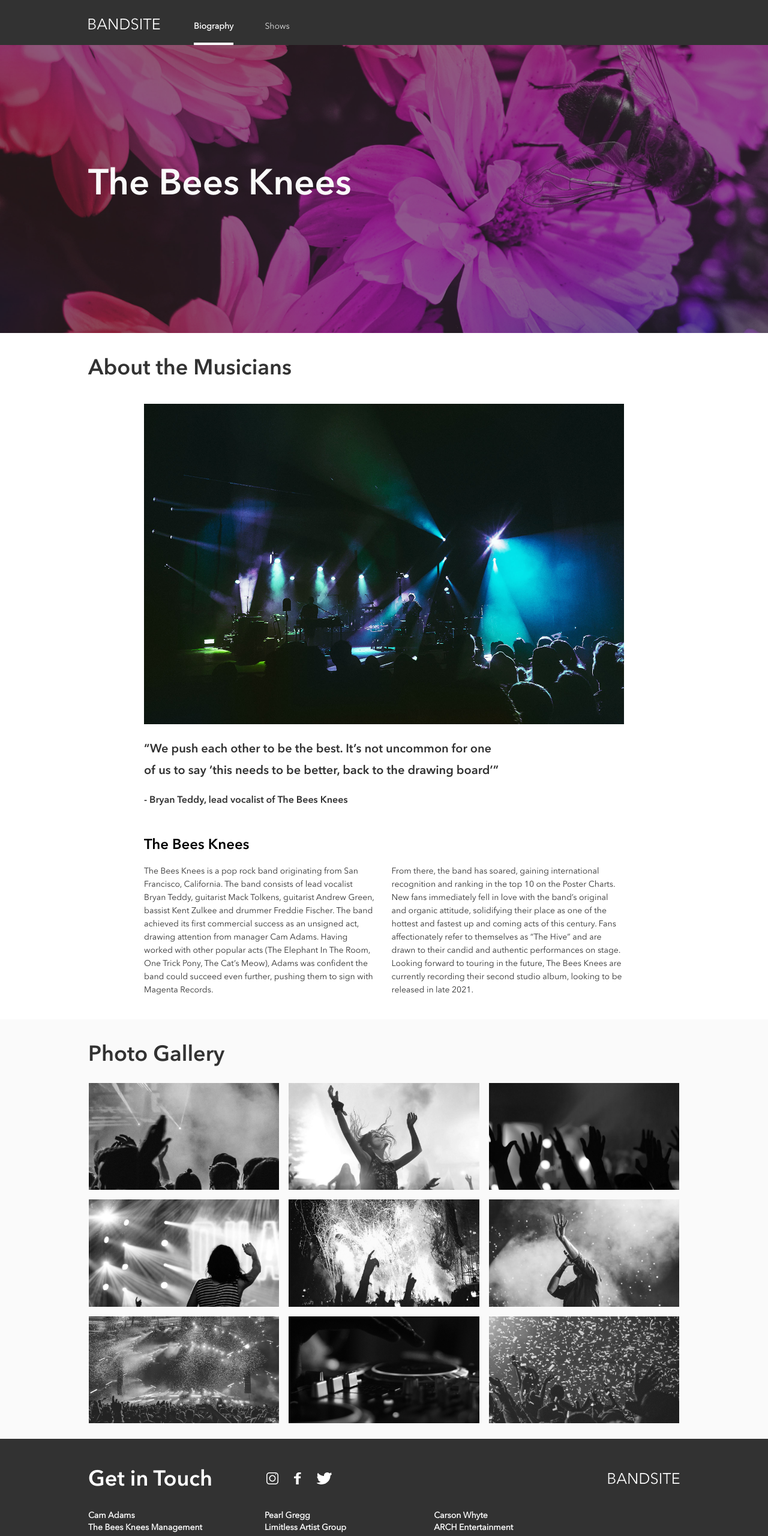
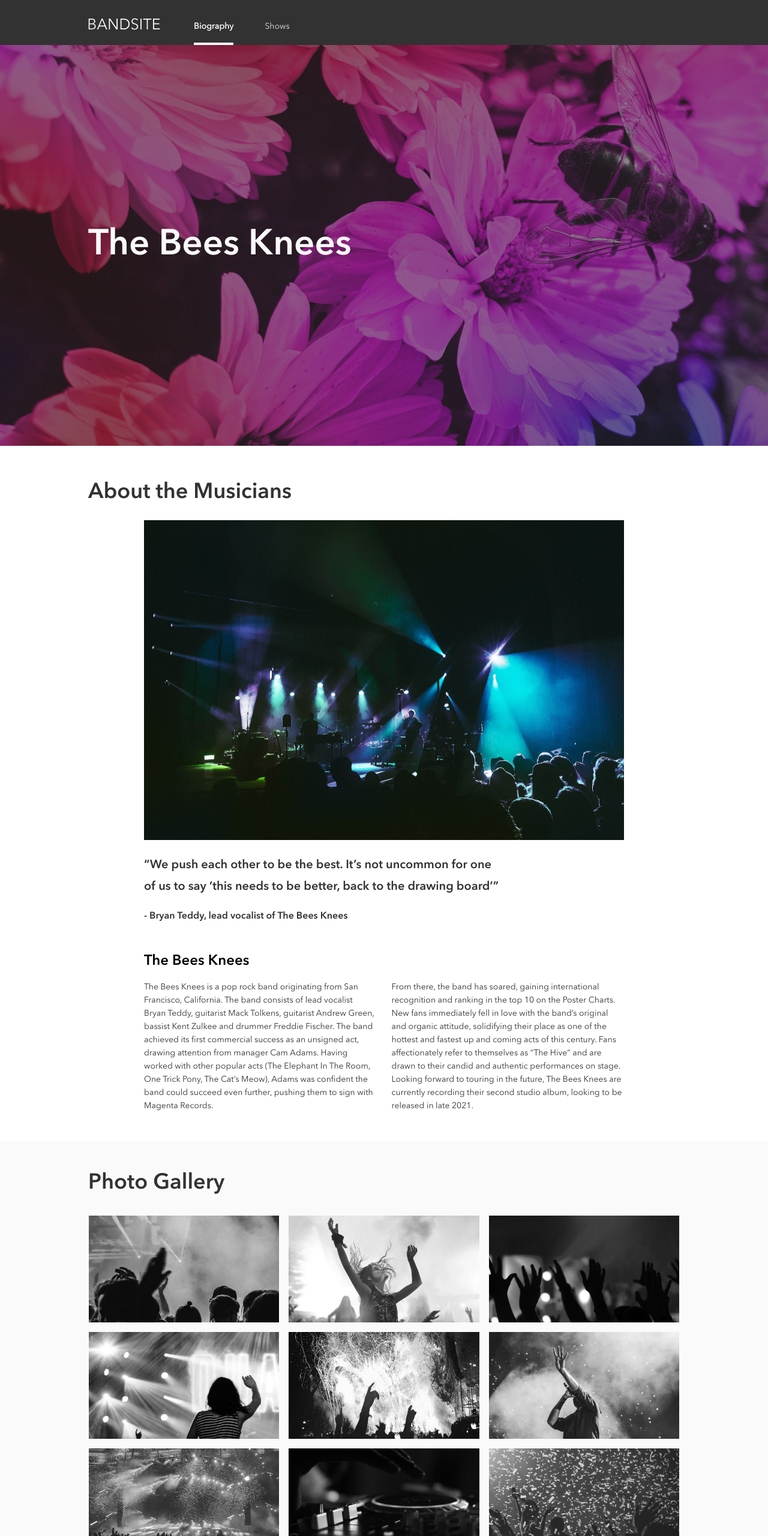
Before and after one commit to gtiku/giyona-tiku-bandsite, a plain HTML site: page index.html in a window 1280 px wide. Shown: the top 2560 px of the page at 60% size. Drawn offline with nearby package versions, Linux system fonts and the light colour scheme; files that its build step writes are made by us from their sources.

Commit message:
refactored sass

```diff
--- a/index.html
+++ b/index.html
@@ -133,6 +133,23 @@
           </div>
         </div>
       </section>
+
+      <!-- <section class="comments">
+      <h2 class="comments__header section__header">Join the Conversation</h2>
+      <div class="comments__form">
+        <img src="./assets/images/Mohan-muruge.jpg" alt="profile pic" class="comments__pfp">
+        <div class="comments__input">
+          <label for="name" class="comments__form-name">NAME</label>
+          <input type="text" name="name" id="name" class="comments__form-name">
+
+          <label for="name" class="comments__form-text">COMMENT</label>
+          <input type="text" name="name" id="name" class="comments__form-text">
+        </div>
+
+
+      </div>
+      <div class="comments__box"></div>
+    </section> -->
     </main>
     <footer class="footer">
       <div class="footer__heading">
@@ -173,8 +190,8 @@
       <div class="footer__contact contact">
         <div class="footer__column">
           <div class="footer__name">
-            <p><strong>Cam Adams</strong></p>
-            <p><strong>The Bees Knees Management</strong></p>
+            <p>Cam Adams</p>
+            <p>The Bees Knees Management</p>
           </div>
           <div class="footer__location">
             <p>503 Broadway Penthouse</p>
@@ -186,8 +203,8 @@
         </div>
         <div class="footer__column">
           <div class="footer__name">
-            <p><strong>Pearl Gregg</strong></p>
-            <p><strong>Limitless Artist Group</strong></p>
+            <p>Pearl Gregg</p>
+            <p>Limitless Artist Group</p>
           </div>
           <div class="footer__location">
             <p>Booking Agent for</p>
@@ -201,8 +218,8 @@
         </div>
         <div class="footer__column">
           <div class="footer__name">
-            <p><strong>Carson Whyte</strong></p>
-            <p><strong>ARCH Entertainment</strong></p>
+            <p>Carson Whyte</p>
+            <p>ARCH Entertainment</p>
           </div>
           <div class="footer__location">
             <p>Booking Agent for</p>
--- a/styles/bio.scss
+++ b/styles/bio.scss
@@ -4,52 +4,84 @@
 @use "./partials/global";
 
 .hero {
-  height: 50vh;
+  min-height: 30rem;
+  max-height: 40rem;
   background-image: url(../../assets/images/hero-bio.jpg);
   background-size: cover;
   background-position: center;
   z-index: -1;
 
-  &__header {
-    padding: 20vh 5vw;
-    color: $alabaster;
-    font-weight: 400;
+  @include tablet {
+    min-height: 50rem;
+    max-height: 60rem;
+  }
+
+  @include desktop {
+    min-height: 60rem;
+    max-height: 80rem;
   }
 
   &__overlay {
     padding: 0;
     margin: 0;
     background-color: rgba(32, 32, 32, 0.5);
-    height: 50vh;
     z-index: 2;
+    min-height: 30rem;
+    max-height: 40rem;
+
+    @include tablet {
+      min-height: 50rem;
+      max-height: 60rem;
     }
 
-  @include tablet {
-    height: 60vh;
-
-    &__header {
-      padding: 25vh 5vw;
-    }
-
-    &__overlay {
-      height: 60vh;
+    @include desktop {
+      min-height: 60rem;
+      max-height: 80rem;
     }
   }
 
+  &__header {
+    padding: 12rem 2rem;
+    color: $alabaster;
+    font-weight: 400;
+
+    @include tablet {
+      padding: 20rem 4rem;
+    }
+
     @include desktop {
-    margin: 0;
-
-    &__header {
       width: 98.6rem;
       margin: 0 auto;
-      padding: 25vh 0;
+      padding: 30rem 0;
     }
   }
 }
 
 .about {
+  padding: 5% 5% 2%;
+
+  @include tablet {
+    padding: 3% 5% 3%;
+  }
+
+  @include desktop {
+    padding: 4.8rem 0;
+    margin: 0;
+  }
+
   &__header {
     padding-top: 0.8rem;
+
+    @include tablet {
+      padding: 2.4rem 0;
+    }
+
+    @include desktop {
+      width: 98.6rem;
+      margin: 0.8rem auto;
+      padding: 0;
+      padding-bottom: 4rem;
+    }
   }
 
   &__header,
@@ -64,51 +96,63 @@
     padding-bottom: 0.8rem;
   }
 
+  &__caption {
+    @include tablet {
+      line-height: 3.6rem;
+      font-size: 2rem;
+      padding-bottom: 1.6rem;
+    }
+
+    @include desktop {
+      padding: 0 20rem 2rem 0;
+    }
+  }
+
+  &__speaker {
+    @include tablet {
+      font-size: 1.6rem;
+    }
+  }
+
   &__subheader {
     padding-top: 1.6rem;
     font-family: "Avenir Regular";
+
+    @include tablet {
+      padding-top: 4rem;
+      font-family: "Avenir Demi";
+      color: $dark-black;
+    }
   }
 
   &__image {
     width: 100%;
     padding-bottom: 2.4rem;
+
+    @include desktop {
+      display: block;
     }
-
-  @include tablet {
-    &__header {
-      padding: 2.4rem 0;
-    }
-
-    &__caption {
-      line-height: 3.6rem;
-      font-size: 2rem;
-      padding-bottom: 1.6rem;
-    }
-
-    &__speaker {
-      font-size: 1.6rem;
-    }
-
-    &__subheader {
-      padding-top: 4rem;
-      font-family: "Avenir Demi";
-      color: $dark-black;
   }
 
   &__bio {
+    @include tablet {
       @include flex;
+      padding-bottom: 4rem;
+    }
+
+    @include desktop {
+      padding-bottom: 0;
+    }
   }
 
   &__paragraph {
+    @include tablet {
       &--left {
         padding-right: 3.6%;
       }
 
       padding-bottom: 0;
     }
-
-    &__bio {
-      padding-bottom: 4rem;
   }
 
   &__image,
@@ -116,51 +160,41 @@
   &__speaker,
   &__subheader,
   &__bio {
+    @include tablet {
       margin: 0 10%;
       width: 80%;
     }
-  }
 
     @include desktop {
-    padding: 0;
-    margin: 0;
-
-    &__header {
-      width: 98.6rem;
-      margin: 0 auto;
-      padding: 0;
-      padding-bottom: 3.6rem;
-    }
-
-    &__image {
-      display: block;
-    }
-
-    &__image,
-    &__caption,
-    &__speaker,
-    &__subheader,
-    &__bio {
       width: 80rem;
       margin: 0 auto;
-    }
-
-    &__caption {
-      padding: 0 20rem 2rem 0;
-    }
-
-    &__bio {
-      padding-bottom: 0;
     }
   }
 }
 
 .gallery {
   background-color: $alabaster;
+  padding: 5% 5% 2%;
+
+  @include tablet {
+    padding: 0;
+    margin: 0;
+    padding: 3% 5% 3%;
+  }
+
+  @include desktop {
+    padding: 4rem 0;
+    margin: 0;
+  }
 
   &__row {
     padding: 0;
     margin: 0;
+
+    @include tablet {
+      @include flex;
+      margin: 0 -1.2rem;
+    }
   }
 
   &__photo {
@@ -171,50 +205,31 @@
     &:hover {
       filter: grayscale(0%);
     }
-  }
 
     @include tablet {
-    padding: 0;
-    margin: 0;
-
-    &__photos {
-      @include flex($direction: column);
-      padding-top: 1.6rem;
-    }
-
-    &__row {
-      @include flex;
-      margin: 0 -1.2rem;
-    }
-
-    &__photo {
       width: 33%;
       margin: 0;
       padding: 0.8rem;
     }
   }
 
+  &__photos {
+    @include tablet {
+      @include flex($direction: column);
+      padding-top: 1.6rem;
+    }
+
     @include desktop {
-    padding: 0;
-    margin: 0;
-
-    &__header,
-    &__photos {
       width: 98.6rem;
       margin: 0 auto;
-    }
-
-    &__photos {
       margin-bottom: -2rem;
     }
   }
-}
 
-.about,
-.gallery {
-  padding: 5% 5% 2%;
-
-  @include tablet {
-    padding: 3% 5% 3%;
+  &__header {
+    @include desktop {
+      width: 98.6rem;
+      margin: 0.8rem auto;
     }
   }
+}
--- a/styles/partials/_fonts.scss
+++ b/styles/partials/_fonts.scss
@@ -2,19 +2,16 @@
   font-family: "Avenir Regular";
   src: url(../../assets/fonts/AvenirNextLTPro.ttf) format("truetype");
   src: url(../../assets/fonts/AvenirNextLTPro-Regular.otf) format("opentype");
-  font-weight: 400;
 }
 
 @font-face {
   font-family: "Avenir Demi";
   src: url(../../assets/fonts/AvenirNextLTProDemi.ttf) format("truetype");
   src: url(../../assets/fonts/AvenirNextLTPro-Demi.otf) format("opentype");
-  font-weight: 600;
 }
 
 @font-face {
   font-family: "Avenir Bold";
   src: url(../../assets/fonts/AvenirNextLTProBold.ttf) format("truetype");
   src: url(../../assets/fonts/AvenirNextLTPro-Bold.otf) format("opentype");
-  font-weight: 200;
 }
--- a/styles/partials/_global.scss
+++ b/styles/partials/_global.scss
@@ -17,25 +17,53 @@ html {
 body {
   font-family: "Avenir Regular";
   font-size: 1.3rem;
+  font-weight: 400;
   line-height: 1.8rem;
   color: $black;
+
+  @include tablet {
+    font-size: 1.4rem;
+    line-height: 2.2rem;
+  }
 }
 
 h1,
 h2 {
   font-family: "Avenir Demi";
+  font-weight: 600;
   font-size: 2.4rem;
   line-height: 3.2rem;
+}
+
+h1 {
+  @include tablet {
+    font-size: 6rem;
+    line-height: 6.8rem;
+  }
+}
+
+h2 {
+  @include tablet {
+    font-size: 3.6rem;
+    line-height: 4.4rem;
+  }
 }
 
 h3 {
   font-family: "Avenir Demi";
   font-size: 1.4rem;
+  font-weight: 600;
   line-height: 2.2rem;
+
+  @include tablet {
+    font-size: 2.4rem;
+    line-height: 3.2rem;
+  }
 }
 
 button {
   font-family: "Avenir Bold";
+  font-weight: 800;
   font-size: 1rem;
   line-height: 2rem;
 }
@@ -50,35 +78,15 @@ a {
   box-sizing: content-box;
 }
 
-@include tablet {
-  body {
-    font-size: 1.4rem;
-    line-height: 2.2rem;
-  }
-
-  h1 {
-    font-size: 6rem;
-    line-height: 6.8rem;
-  }
-
-  h2 {
-    font-size: 3.6rem;
-    line-height: 4.4rem;
-  }
-
-  h3 {
-    font-size: 2.4rem;
-    line-height: 3.2rem;
+header {
+  background-color: $black;
+  padding-top: 1.6rem;
 }
 
 footer {
+  @include tablet {
     line-height: 2rem;
   }
-}
-
-header {
-  background-color: $black;
-  padding-top: 1.6rem;
 }
 
 // -----------------------------------------
@@ -90,8 +98,23 @@ header {
   color: $silver;
   @include flex($direction: column);
 
+  @include tablet {
+    padding: 1% 5% 0;
+    margin: 0;
+    @include flex($justify: flex-start);
+  }
+
+  @include desktop {
+    padding-left: 0;
+    width: 98.6rem;
+    margin: 0 auto;
+  }
+
   &__header {
     padding: 0.8rem 0;
+    @include tablet {
+      padding: 0 5.6rem 1.6rem 0;
+    }
   }
 
   &__links {
@@ -129,34 +152,18 @@ header {
       font-weight: 700;
       border-bottom-color: white;
     }
-  }
 
-  &__link:hover {
+    &:hover {
       color: white;
       border-bottom-color: white;
     }
 
     @include tablet {
-    padding: 1% 5% 0;
-    margin: 0;
-    @include flex($justify: flex-start);
-
-    &__header {
-      padding: 0 5.6rem 1.6rem 0;
-    }
-
-    &__link {
       padding: 0 0 1.6rem;
       margin-top: 0.4rem;
       margin-right: 4.8rem;
       width: auto;
     }
-  }
-
-  @include desktop {
-    padding-left: 0;
-    width: 98.6rem;
-    margin: 0 auto;
   }
 }
 
@@ -170,8 +177,27 @@ header {
   color: $mercury;
   padding: 5%;
 
+  @include tablet {
+    margin: 0;
+    padding: 0;
+    padding: 2% 5% 5%;
+  }
+
+  @include desktop {
+    margin: 0;
+    padding: 4rem 0 2rem;
+  }
+
   &__header {
     padding-top: 1.6rem;
+
+    @include tablet {
+      padding-right: 4.8rem;
+    }
+
+    @include desktop {
+      padding: 0 9rem 0 0rem;
+    }
   }
 
   &__header,
@@ -190,6 +216,10 @@ header {
 
   &__socials {
     padding-bottom: 2rem;
+
+    @include tablet {
+      padding: 0;
+    }
   }
 
   &__social-icon {
@@ -201,11 +231,28 @@ header {
   }
 
   &__column {
-    padding-bottom: 2.4rem;
+    // padding-bottom: 2.4rem;
+    padding: 0 5.6rem 3.2rem 0;
+    @include tablet {
+      padding: 0 5.6rem 3.2rem 0;
+    }
+
+    @include desktop {
+      padding-right: 9.6rem;
+    }
   }
 
   &__copyright {
     font-size: 1rem;
+    @include tablet {
+      font-size: 1.4rem;
+    }
+
+    @include desktop {
+      padding: 0 0 2rem 0;
+      width: 98.6rem;
+      margin: 0 auto;
+    }
   }
 
   &__logo {
@@ -222,74 +269,49 @@ header {
         display: none;
       }
     }
+
+    @include tablet {
+      padding-top: 1.6rem;
+    }
   }
 
+  &__heading {
     @include tablet {
-    margin: 0;
-    padding: 0;
-    padding: 2% 5% 5%;
-
-    &__heading {
       @include flex($justify: space-between);
       padding: 2rem 0.1rem 2rem 0;
     }
 
+    @include desktop {
+      padding: 0 0 2rem 0;
+      width: 98.6rem;
+      margin: 0 auto;
+    }
+  }
+
   &__subheading {
+    @include tablet {
       @include flex($justify: flex-start);
     }
-
-    &__header {
-      padding-right: 4.8rem;
-    }
-
-    &__socials {
-      padding: 0;
-    }
-
-    &__logo {
-      padding-top: 1.6rem;
   }
 
   &__contact {
+    @include tablet {
       @include flex($justify: flex-start);
       margin-right: -8rem;
     }
 
-    &__column {
-      padding: 0 5.6rem 3.2rem 0;
-    }
-
-    &__name {
-      padding-right: 0.8rem;
-    }
-
-    &__copyright {
-      font-size: 1.4rem;
-    }
-  }
-
     @include desktop {
-    margin: 0;
-    padding: 4rem 0 2rem;
-
-    &__heading,
-    &__contact,
-    &__copyright {
       padding: 0 0 2rem 0;
       width: 98.6rem;
       margin: 0 auto;
     }
-
-    &__column {
-      padding-right: 9.6rem;
   }
 
-    &__header {
-      padding: 0 9rem 0 0rem;
-    }
+  &__name {
+    font-weight: 800;
 
-    &__socials {
-      padding: 0;
+    @include tablet {
+      padding-right: 0.8rem;
     }
   }
 }
```
Also changed, not shown: pages/shows.html (+41 -11 lines), styles/shows.scss (+121 -0 lines). Lines whose indentation alone changed are shown as unchanged.
